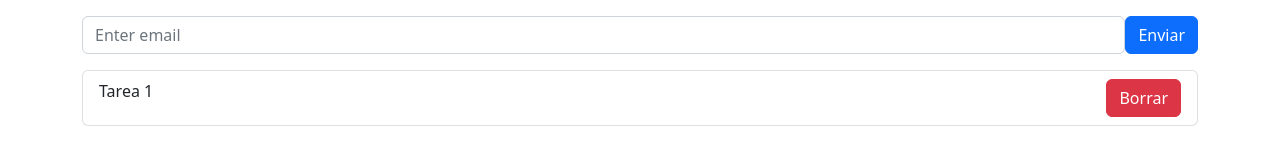
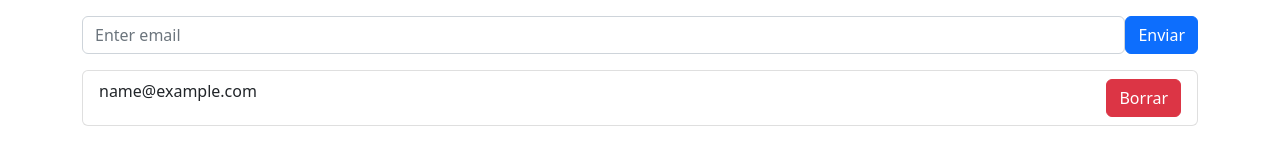
Before and after one commit to franAndrad/listatareas-crud, a React (Create React App) app: page / in a window 1280 px wide. Both pictures are taken after typing "name@example.com" into the empty fields and a click on the button "Enviar". Shown: the part 172-336 px from the top of the page. Built offline with nearby package versions, Linux system fonts and the light colour scheme.

Commit message:
se agrego pasar valores a la lista de tareas desde el input

```diff
--- a/src/components/Formulario.js
+++ b/src/components/Formulario.js
@@ -23,7 +23,7 @@
                     <Form.Control
                         type="text"
                         placeholder="Enter email"
-                        onChange={(e)=>setTarea(e.target.value.trim())}
+                        onChange={(e)=>setTarea(e.target.value.trimStart())}
                         value={tarea}
                     />
                     <Button variant="primary" type="submit">Enviar</Button>
--- a/src/components/ItemTarea.js
+++ b/src/components/ItemTarea.js
@@ -1,10 +1,10 @@
 import React from 'react';
 import {ListGroup, Button} from 'react-bootstrap';
 
-const ItemTarea = () => {
+const ItemTarea = (props) => {
     return (
             <ListGroup.Item className='d-flex justify-content-between'>
-                Tarea 1
+                {props.tareaCargada}
                 <Button variant='danger'>Borrar</Button>
             </ListGroup.Item>
     );
--- a/src/components/ListaTareas.js
+++ b/src/components/ListaTareas.js
@@ -2,11 +2,13 @@
 import {ListGroup} from 'react-bootstrap'
 import ItemTarea from './ItemTarea';
 
-const ListaTareas = () => {
+const ListaTareas = (props) => {
     return (
         <div>
             <ListGroup>
-                <ItemTarea></ItemTarea>
+            {
+                props.arregloTareas.map((item,posicion) => <ItemTarea key={posicion} tareaCargada={item}></ItemTarea>)
+            }
             </ListGroup>
         </div>
     );
```
